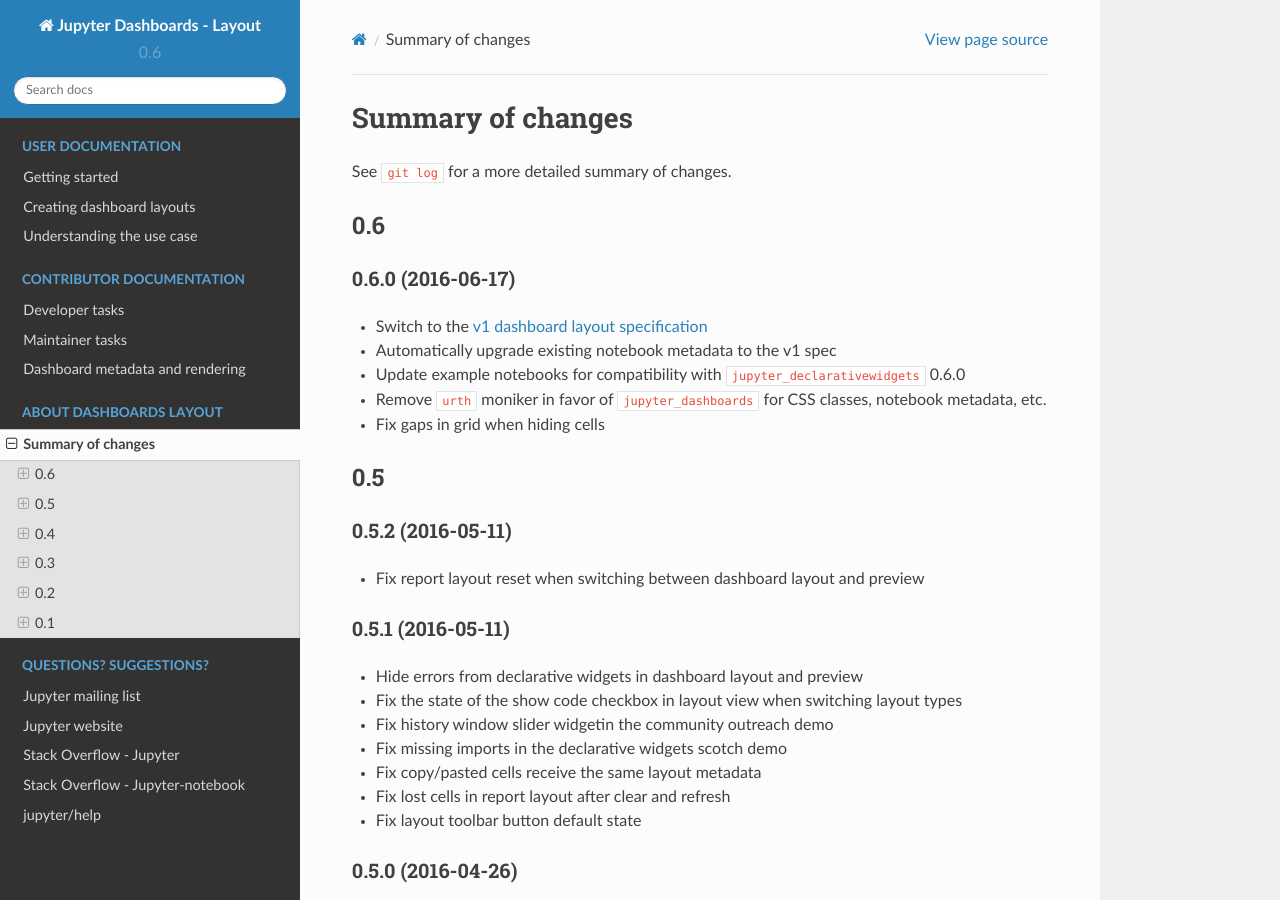
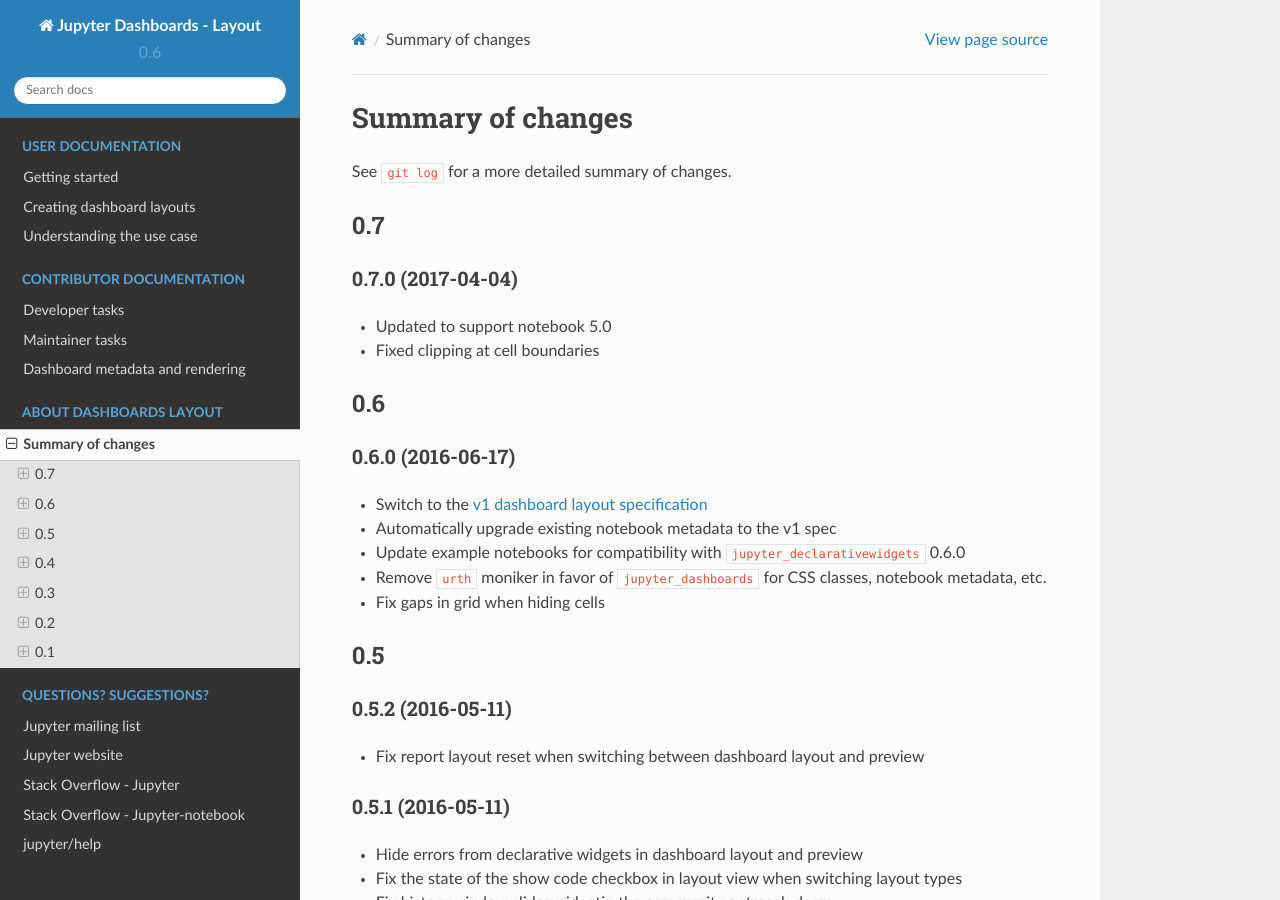
Before and after one commit to jupyter/dashboards, a Sphinx documentation site: the page built from docs/source/summary-changes.md, in a window 1280 px wide and 900 px high. Built offline with Sphinx 7.4.7 and the Read the Docs theme 2.0.0, drawn with Linux system fonts in a browser that asks for light colours.

Commit message:
Update changelog for 0.7.0

```diff
--- a/docs/source/summary-changes.md
+++ b/docs/source/summary-changes.md
@@ -1,6 +1,13 @@
 # Summary of changes
 
 See `git log` for a more detailed summary of changes.
+
+## 0.7
+
+### 0.7.0 (2017-04-04)
+
+* Updated to support notebook 5.0
+* Fixed clipping at cell boundaries
 
 ## 0.6
 
```
Also changed, not shown: CHANGELOG.md (+5 -0 lines).
